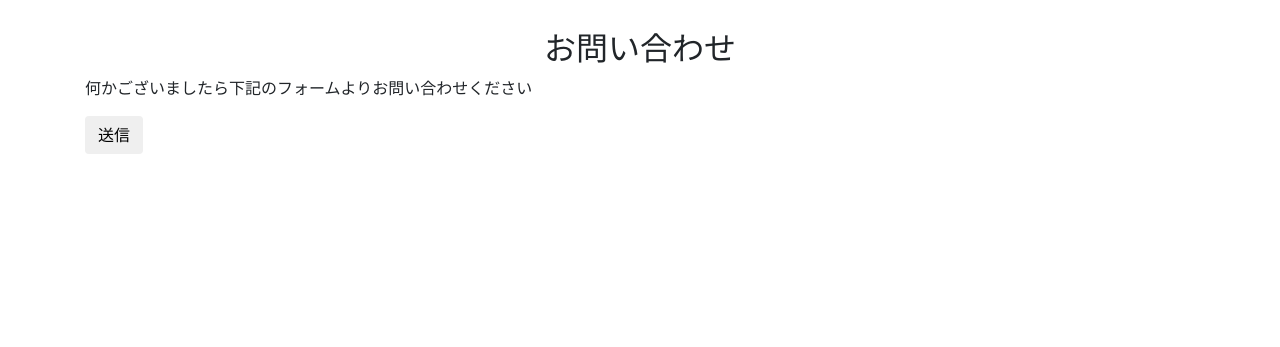
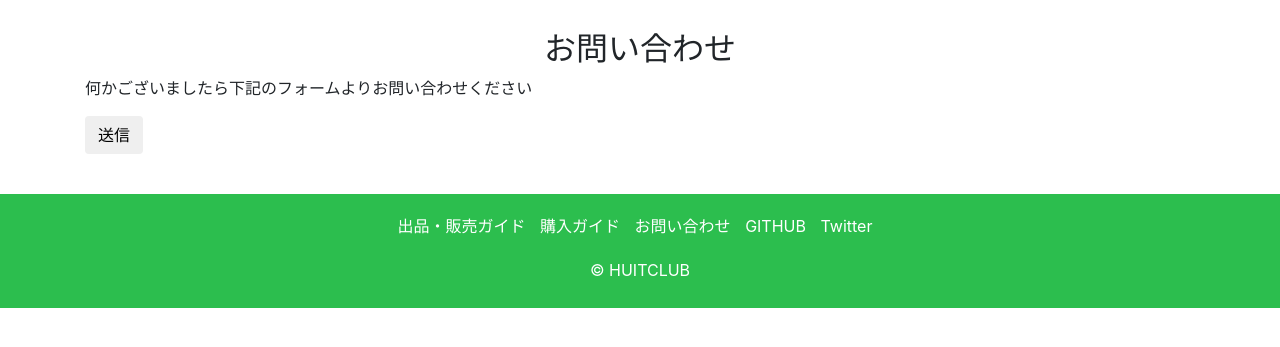
Before and after one commit to rei70224/hokudai_furima, a Django app: page /contact/ in a window 1280 px wide. Shown: the part 120-467 px from the top of the page. Run offline with Django 3.2, Linux system fonts and the light colour scheme; data that the repository does not hold is empty; parts of the project's set-up code (start-up, migrations or seed data) failed here and were passed over; some libraries are stand-ins or nearby versions.

Commit message:
add: footerの追加

```diff
--- /dev/null
+++ b/hokudai_furima/static/css/footer.css
@@ -0,0 +1,27 @@
+.footer {
+  background-color: #2cbe4e;
+  margin-top: 40px;
+  padding-top: 20px;
+  padding-bottom: 10px;
+}
+
+.footer-links {
+  text-align: center;
+}
+
+.footer-link {
+  text-decoration: none;
+  color: white;
+  margin-right: 10px;
+}
+
+.footer-link:hover{
+  text-decoration: none;
+  color: white;
+}
+
+.copylight {
+  margin-top: 20px;
+  text-align: center;
+  color: white;
+}
--- a/templates/base.html
+++ b/templates/base.html
@@ -35,5 +35,8 @@
       {% endif %}
       {% block content %} {% endblock %}
     </main>
+    <footer>
+      {% include "footer.html" %}
+    </footer>
   </body>
 </html>
--- /dev/null
+++ b/templates/footer.html
@@ -0,0 +1,16 @@
+{% load static %}
+{% block css %}
+  <link rel="stylesheet" href="{% static 'css/footer.css' %}">
+{% endblock %}
+<section class="footer">
+  <div class="container">
+    <section class="footer-links">
+      <a class="footer-link" href="{% url 'guide:sell_guide' %}">出品・販売ガイド</a>
+      <a class="footer-link" href="{% url 'guide:buy_guide' %}">購入ガイド</a>
+      <a class="footer-link" href="{% url 'contact:post_contact' %}">お問い合わせ</a>
+      <a class="footer-link" href="https://github.com/HUITCLUB/hokudai_furima">GITHUB</a>
+      <a class="footer-link" href="https://twitter.com/hufurima">Twitter</a>
+    </section>
+    <p class="copylight">&copy; HUITCLUB</p>
+  </div>
+</section>
```
